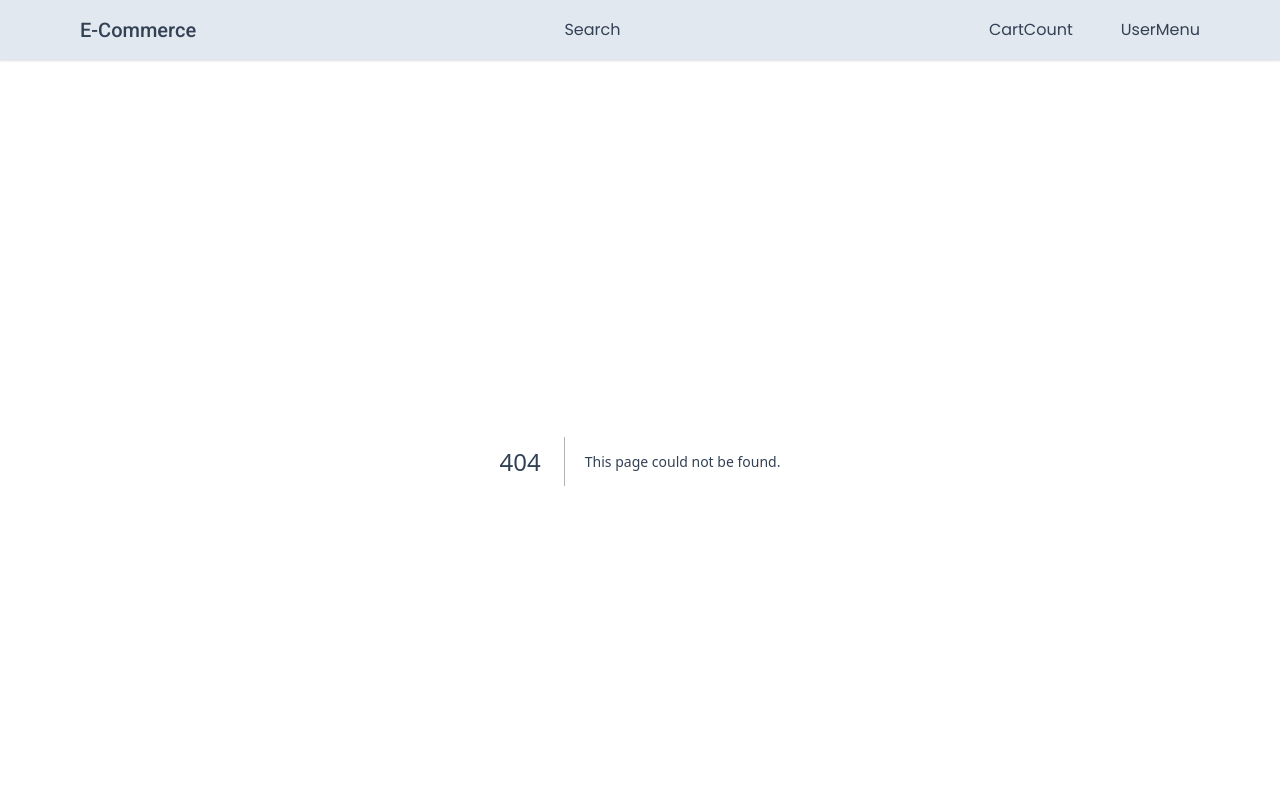
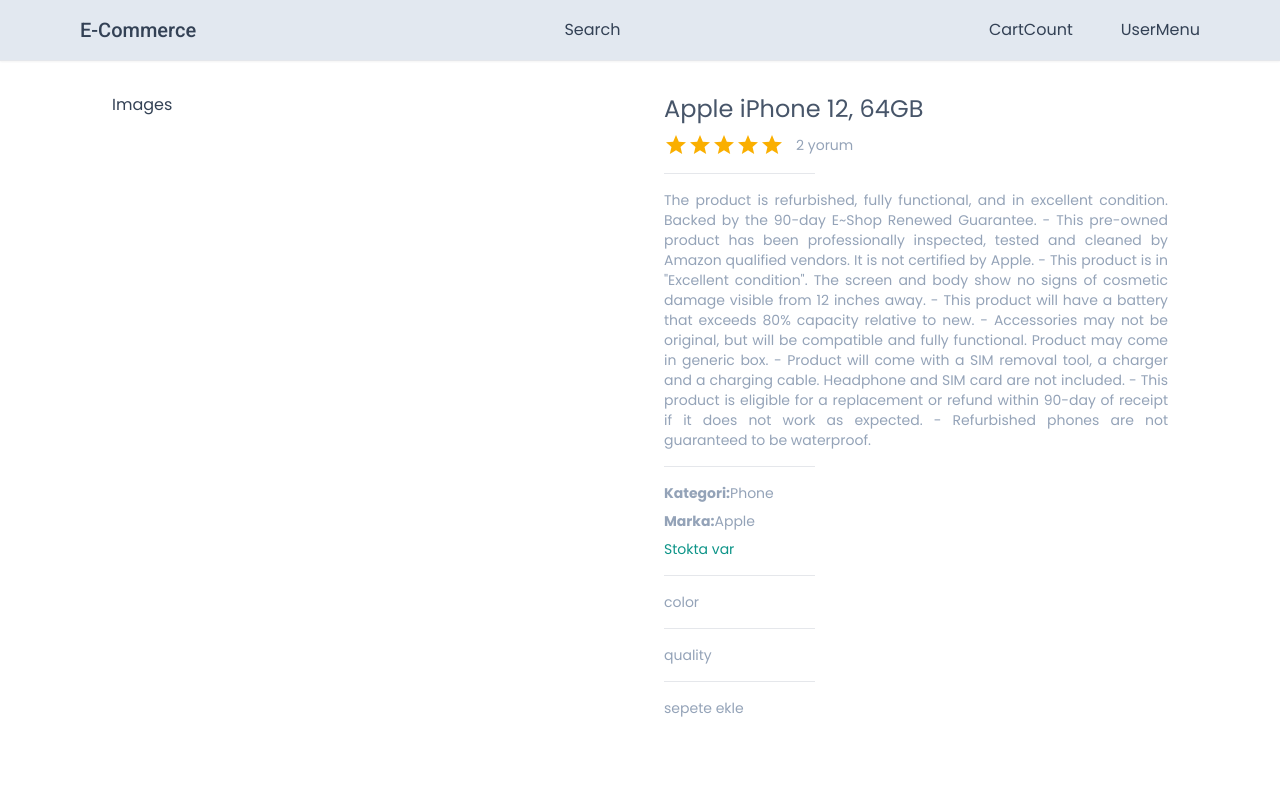
Before and after one commit to Yusufdmrc/next.js-e-commerce, a Next.js app: page /product/1 in a window 1280 px wide. Before the commit this address had no page. Shown: the top 800 px of the page. Built offline with nearby package versions, Linux system fonts and the light colour scheme.

Commit message:
ProductDetails component created

```diff
--- a/app/components/products/ProductCard.tsx
+++ b/app/components/products/ProductCard.tsx
@@ -3,20 +3,23 @@
 import { setPrice } from "@/utils/setPrice";
 import { truncateText } from "@/utils/truncateText";
 import { Rating } from "@mui/material";
-import { access } from "fs";
 import Image from "next/image";
+import { useRouter } from "next/navigation";
 
 interface ProductCardProps {
   data: any;
 }
 
 const ProductCard: React.FC<ProductCardProps> = ({ data }) => {
+  const router = useRouter();
+
   const productRating =
     data.reviews.reduce((acc: number, item: any) => item.rating + acc, 0) /
     data.reviews.length;
 
   return (
     <div
+      onClick={() => router.push(`/product/${data.id}`)}
       className="cursor-pointer text-center text-sm p-2 col-span-1 border-[1px] border-x-slate-200 bg-slate-50 rounded-xl
     transition hover:scale-105"
     >
--- /dev/null
+++ b/app/product/[productId]/ProductDetails.tsx
@@ -0,0 +1,52 @@
+"use client";
+
+import { Rating } from "@mui/material";
+
+interface ProductDetailProps {
+  product: any;
+}
+
+const Horizantal = () => {
+  return <hr className="w-[30%] my-2" />;
+};
+
+const ProductDetails: React.FC<ProductDetailProps> = ({ product }) => {
+  const productRating =
+    product.reviews.reduce((acc: number, item: any) => item.rating + acc, 0) /
+    product.reviews.length;
+
+  return (
+    <div className="grid grid-cols-1 md:grid-cols-2 gap-12">
+      <div>Images</div>
+      <div className="text-slate-400 text-sm flex flex-col gap-2  ">
+        <h2 className="text-slate-600 font-medium text-2xl">{product.name}</h2>
+        <div className="flex gap-3 items-center">
+          <Rating value={productRating} readOnly />
+          <div>{product.reviews.length} yorum</div>
+        </div>
+        <Horizantal />
+        <div className="text-justify">{product.description}</div>
+        <Horizantal />
+        <div>
+          <span className="font-semibold">Kategori:</span>
+          {product.category}
+        </div>
+        <div>
+          <span className="font-semibold">Marka:</span>
+          {product.brand}
+        </div>
+        <div className={product.inStock ? "text-teal-600 " : "text-rose-400"}>
+          {product.inStock ? "Stokta var " : "Stok yok"}
+        </div>
+        <Horizantal />
+        <div>color</div>
+        <Horizantal />
+        <div>quality</div>
+        <Horizantal />
+        <div>sepete ekle</div>
+      </div>
+    </div>
+  );
+};
+
+export default ProductDetails;
--- /dev/null
+++ b/app/product/[productId]/page.tsx
@@ -0,0 +1,21 @@
+import Container from "@/app/components/Container";
+import ProductDetails from "./ProductDetails";
+import { product } from "@/utils/product";
+
+interface IParams {
+  productId?: string;
+}
+
+const Product = ({ params }: { params: IParams }) => {
+  console.log(params);
+
+  return (
+    <div className="p-8">
+      <Container>
+        <ProductDetails product={product} />
+      </Container>
+    </div>
+  );
+};
+
+export default Product;
--- /dev/null
+++ b/utils/product.ts
@@ -0,0 +1,73 @@
+export const product = {
+  id: "648437b38c44d52b9542e340",
+  name: "Apple iPhone 12, 64GB",
+  description:
+    'The product is refurbished, fully functional, and in excellent condition. Backed by the 90-day E~Shop Renewed Guarantee.\n- This pre-owned product has been professionally inspected, tested and cleaned by Amazon qualified vendors. It is not certified by Apple.\n- This product is in "Excellent condition". The screen and body show no signs of cosmetic damage visible from 12 inches away.\n- This product will have a battery that exceeds 80% capacity relative to new.\n- Accessories may not be original, but will be compatible and fully functional. Product may come in generic box.\n- Product will come with a SIM removal tool, a charger and a charging cable. Headphone and SIM card are not included.\n- This product is eligible for a replacement or refund within 90-day of receipt if it does not work as expected.\n- Refurbished phones are not guaranteed to be waterproof.',
+  price: 40,
+  brand: "Apple",
+  category: "Phone",
+  inStock: true,
+  images: [
+    {
+      color: "Black",
+      colorCode: "#000000",
+      image:
+        "https://firebasestorage.googleapis.com/v0/b/ecommerce-shop-cc542.appspot.com/o/products%2F1686386605041-iphone12-black.jpg?alt=media&token=32abf316-ddf6-4870-9e1e-a7c884b750d6",
+    },
+    {
+      color: "Blue",
+      colorCode: " #0000FF",
+      image:
+        "https://firebasestorage.googleapis.com/v0/b/ecommerce-shop-cc542.appspot.com/o/products%2F1686386607274-iphone12-blue.jpg?alt=media&token=e83a9b13-86b6-4518-9f1e-8ddef12ba9a2",
+    },
+    {
+      color: "Red",
+      colorCode: "#FF0000",
+      image:
+        "https://firebasestorage.googleapis.com/v0/b/ecommerce-shop-cc542.appspot.com/o/products%2F1686386608652-iphone12-red.jpg?alt=media&token=603a9e86-5b8c-4f8d-b61c-c1c77e60e954",
+    },
+  ],
+  reviews: [
+    {
+      id: "6499b4887402b0efd394d8f3",
+      userId: "6499b184b0e9a8c8709821d3",
+      productId: "648437b38c44d52b9542e340",
+      rating: 4,
+      comment:
+        "good enough. I like the camera and casing. the delivery was fast too.",
+      createdDate: "2023-06-26T15:53:44.483Z",
+      user: {
+        id: "6499b184b0e9a8c8709821d3",
+        name: "Chaoo",
+        email: "example1@gmail.com",
+        emailVerified: null,
+        image:
+          "https://lh3.googleusercontent.com/a/AAcHTtcuRLwWi1vPKaQOcJlUurlhRAIIq2LgYccE8p32=s96-c",
+        hashedPassword: null,
+        createdAt: "2023-06-26T15:40:52.558Z",
+        updatedAt: "2023-06-26T15:40:52.558Z",
+        role: "USER",
+      },
+    },
+    {
+      id: "6499a110efe4e4de451c7edc",
+      userId: "6475af156bad4917456e6e1e",
+      productId: "648437b38c44d52b9542e340",
+      rating: 5,
+      comment: "I really liked it!!",
+      createdDate: "2023-06-26T14:30:40.998Z",
+      user: {
+        id: "6475af156bad4917456e6e1e",
+        name: "Charles",
+        email: "example@gmail.com",
+        emailVerified: null,
+        image:
+          "https://lh3.googleusercontent.com/a/AAcHTteOiCtILLBWiAoolIW9PJH-r5825pBDl824_8LD=s96-c",
+        hashedPassword: null,
+        createdAt: "2023-05-30T08:08:53.979Z",
+        updatedAt: "2023-05-30T08:08:53.979Z",
+        role: "ADMIN",
+      },
+    },
+  ],
+};
```
